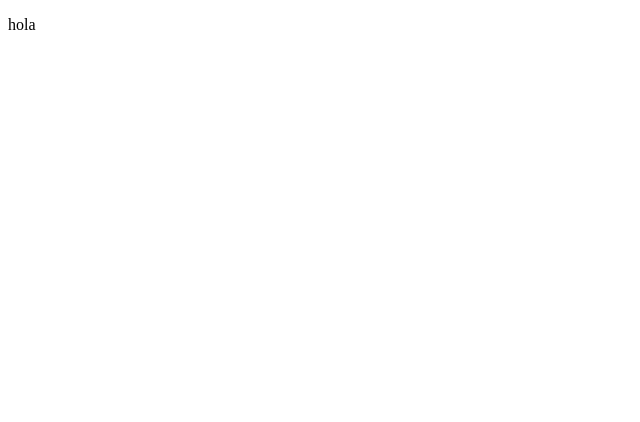
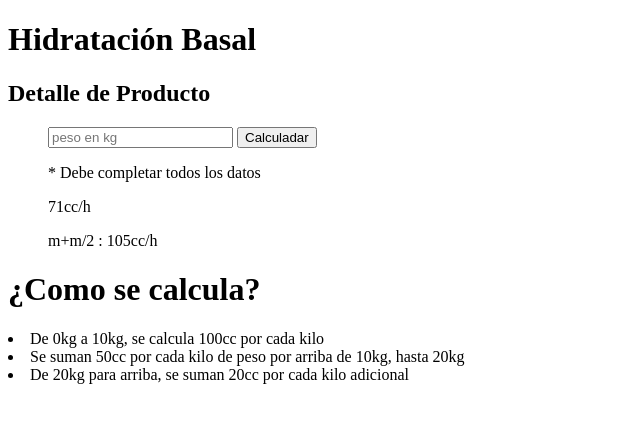
Before and after one commit to Zerito2200/calculadora, a plain HTML site: page index.html in a window 1280 px wide. Shown: the whole page, without its empty margins (0-640 px from the left). Drawn offline with Linux system fonts and the light colour scheme.

Commit message:
Add files via upload

```diff
--- a/index.html
+++ b/index.html
@@ -1,11 +1,36 @@
 <!DOCTYPE html>
 <html lang="en">
+
 <head>
+    <link rel="shortcut icon" href="images.ico">
     <meta charset="UTF-8">
     <meta name="viewport" content="width=device-width, initial-scale=1.0">
-    <title>kola</title>
+    <title>Calculadora de Hidratación</title>
+    <link rel="stylesheet" href="style.css">
 </head>
+
 <body>
-    <p>hola</p>
+    <div>
+        <div>
+            <h1> Hidratación Basal</h1>
+            <h2>Detalle de Producto</h2>
+            <ul>
+                <input type="number" placeholder="peso en kg">
+                <button>Calculadar</button>
+                <p>* Debe completar todos los datos</p>
+                <p>71cc/h</p>
+                <p>m+m/2 : 105cc/h</p>
+            </ul>
+        </div>
+        <div>
+            <h1>¿Como se calcula?</h1>
+            <li>De 0kg a 10kg, se calcula 100cc por cada kilo</li>
+            <li>Se suman 50cc por cada kilo de peso por arriba de 10kg, hasta 20kg</li>
+            <li>De 20kg para arriba, se suman 20cc por cada kilo adicional</li>
+
+        </div>
+    </div>
+
 </body>
+
 </html>
```
